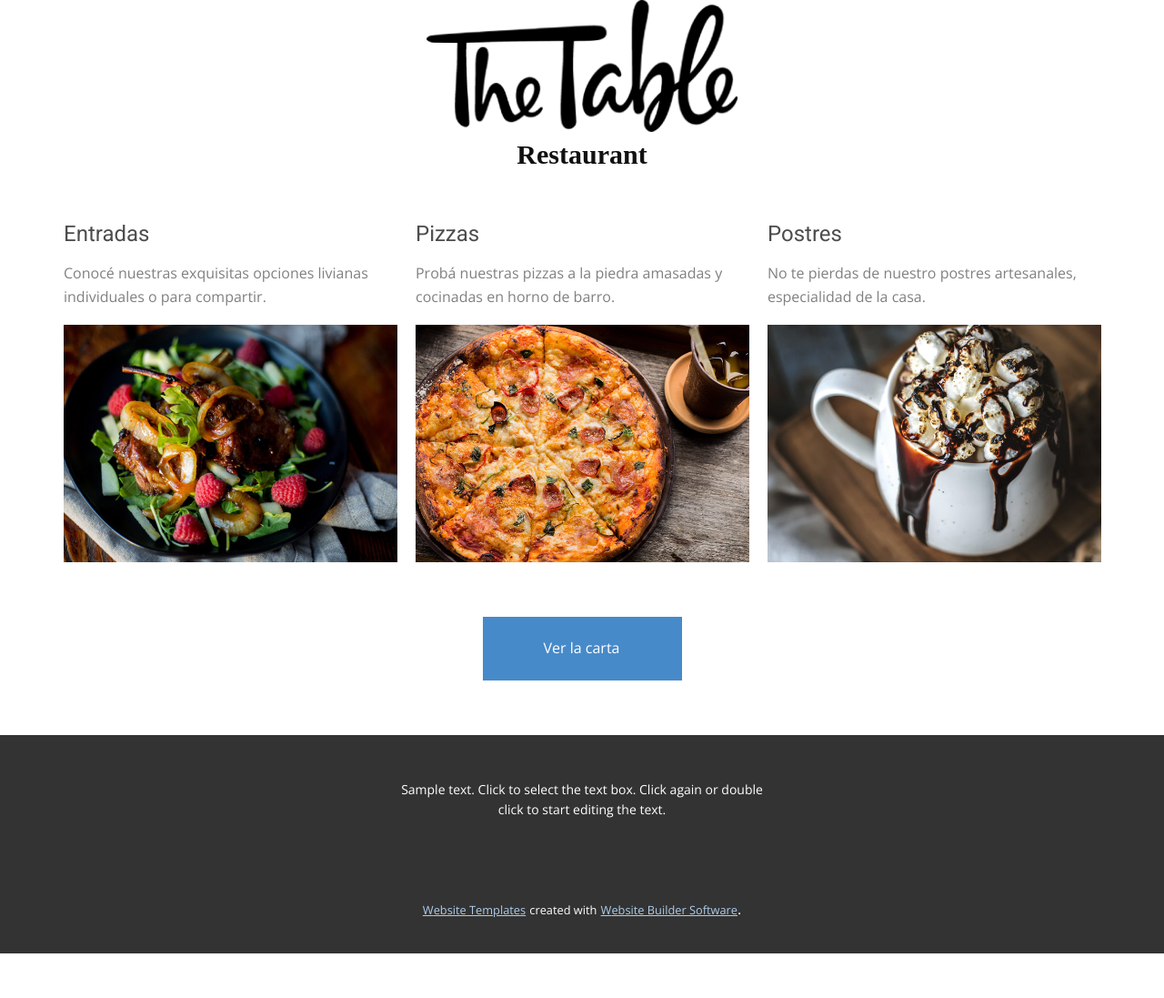
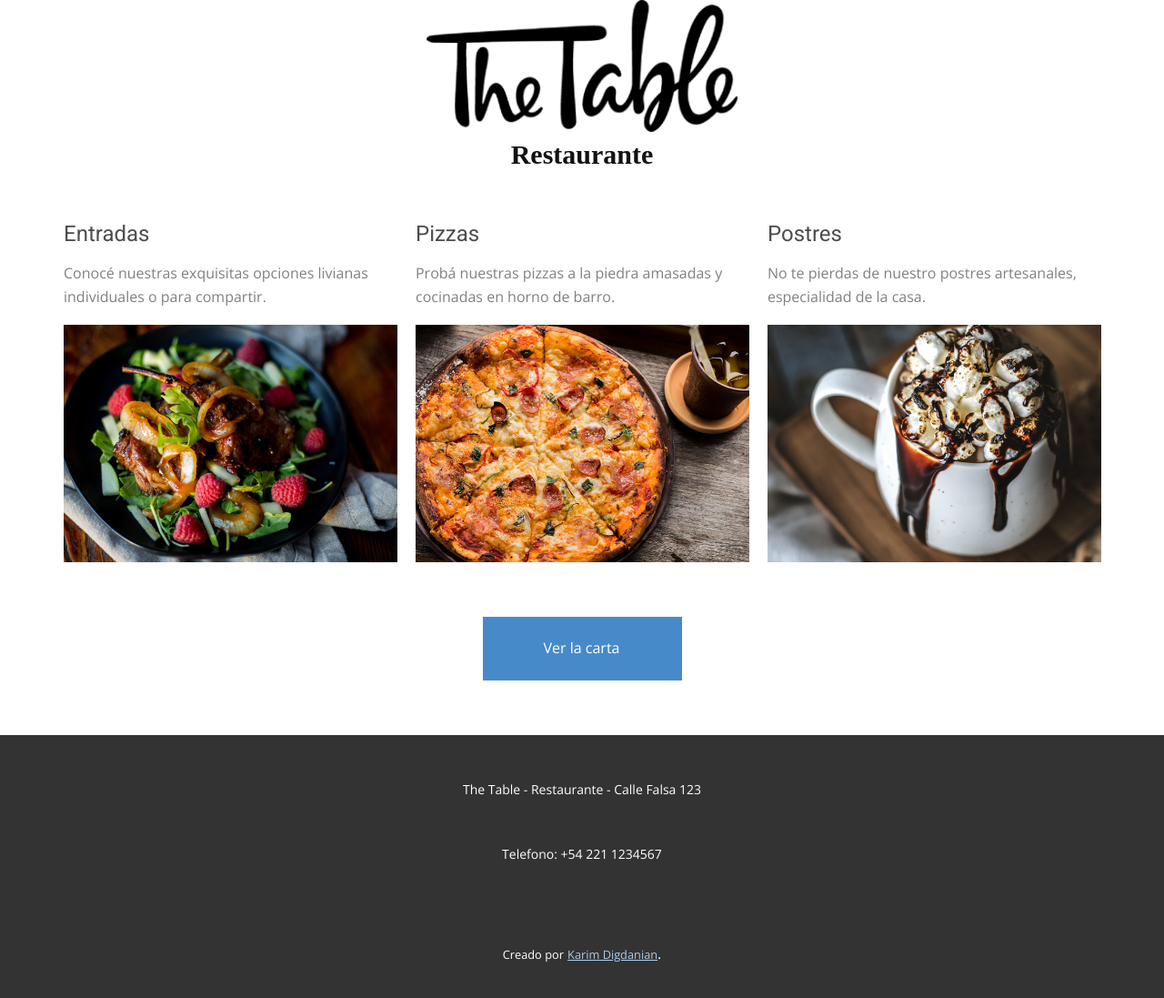
Before and after one commit to karimdigdanian/menu, a Django app: page / in a window 1280 px wide. Shown: the part 103-1200 px from the top of the page at 91% size. Before the commit the page ends 1151 px from the top, so only its background shows below. Run offline with Django 3.2, Linux system fonts and the light colour scheme.

Commit message:
prueba parentesis mail

```diff
--- a/menuapp/templates/menuapp/body.html
+++ b/menuapp/templates/menuapp/body.html
@@ -91,17 +91,16 @@
       </div>
     </section>
     <footer class="u-align-center u-clearfix u-footer u-grey-80 u-footer" id="sec-0b82"><div class="u-clearfix u-sheet u-sheet-1">
-        <p class="u-small-text u-text u-text-variant u-text-1">Sample text. Click to select the text box. Click again or double click to start editing the text.</p>
+        <p class="u-small-text u-text u-text-variant u-text-1">The Table - Restaurante - Calle Falsa 123</p>
+        <p class="u-small-text u-text u-text-variant u-text-1">Telefono: +54 221 1234567</p>
       </div></footer>
     <section class="u-backlink u-clearfix u-grey-80">
-      <a class="u-link" href="https://nicepage.com/website-templates" target="_blank">
-        <span>Website Templates</span>
-      </a>
+
       <p class="u-text">
-        <span>created with</span>
+        <span>Creado por</span>
       </p>
-      <a class="u-link" href="https://nicepage.com/" target="_blank">
-        <span>Website Builder Software</span>
+      <a class="u-link" href="https://www.linkedin.com/in/karim-digdanian-72b456157/" target="_blank">
+        <span>Karim Digdanian</span>
       </a>.
     </section>
   </body>
--- a/menuapp/templates/menuapp/index.html
+++ b/menuapp/templates/menuapp/index.html
@@ -2,7 +2,7 @@
 {% load static %}
 {% block contenido %}
 
-    <h3 class="u-text u-text-1 titulo">Restaurant</h3>
+    <h3 class="u-text u-text-1 titulo">Restaurante</h3>
       <div class="u-expanded-width u-list u-repeater u-list-1">
         <div class="u-container-style u-list-item u-repeater-item">
           <div class="u-container-layout u-similar-container u-valign-bottom u-container-layout-2">
--- a/menuapp/views.py
+++ b/menuapp/views.py
@@ -33,8 +33,8 @@ def contacto(request):
     return render(request, 'menuapp/contacto.html', {})
 
 def enviar(request):
-    asunto = request.POST['asunto']
-    mensaje = request.POST['mensaje']
+    asunto = str(request.POST['asunto'])
+    mensaje = str(request.POST['mensaje'])
     de = str(request.POST['de'])
     para = str(env('EMAIL_DESTINO'))
     print('de:'+de)
```
